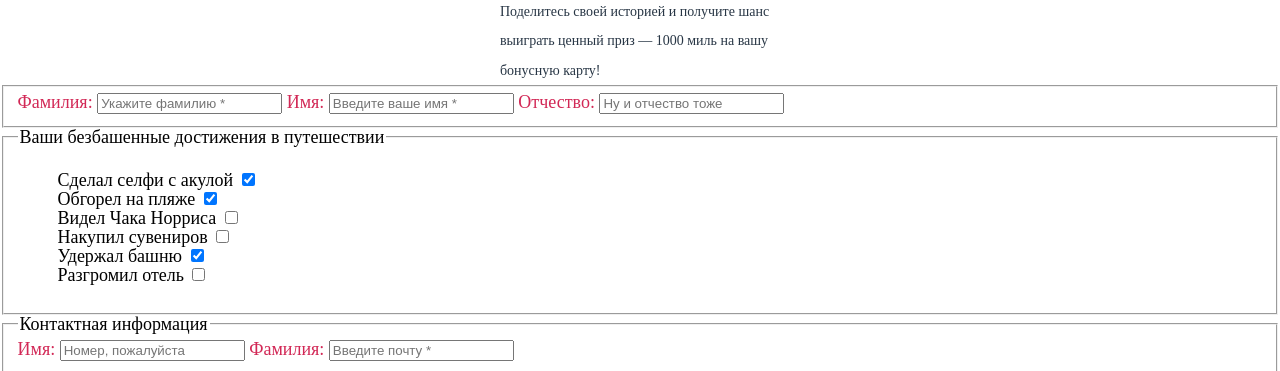
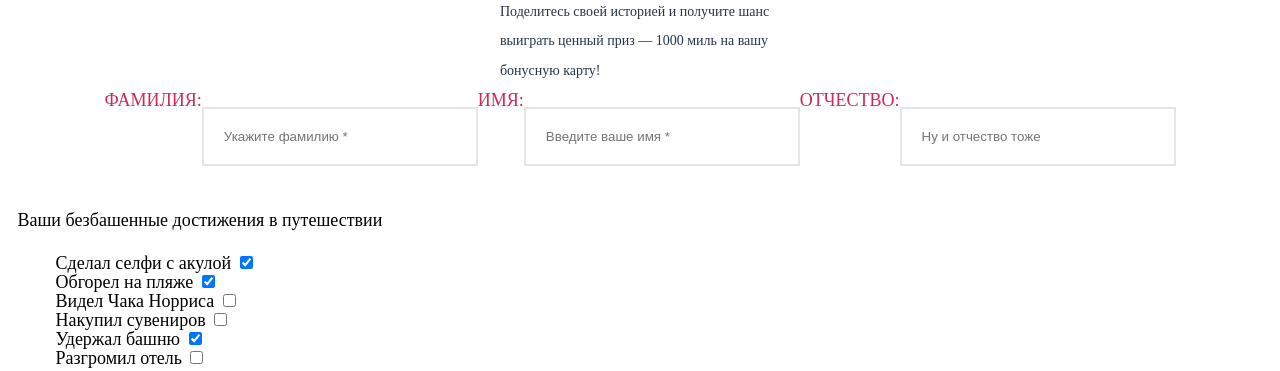
Before and after one commit to lowercaseEnd/pink, a website: page app/form.html in a window 1280 px wide. Shown: the part 395-766 px from the top of the page. Drawn offline with Linux system fonts and the light colour scheme.

Commit message:
Сделал формы для имени на ширине телефона

```diff
--- a/app/scss/main-blocks/_forms-section.scss
+++ b/app/scss/main-blocks/_forms-section.scss
@@ -10,6 +10,7 @@
   line-height: 2.1;
   margin: 0 auto;
 }
+
 .forms-section__invitation--tablet {
   display: none;
 }
@@ -17,4 +18,33 @@
 //labels above input info
 .forms__name-label {
   color: $pink-color;
+  text-transform: uppercase
 }
+
+//hide border around fields
+.forms__container {
+  border: none;
+}
+
+.forms__name {
+  display: flex;
+  width: $mobile-block;
+  margin: 0 auto;
+}
+.forms__input-name {
+  margin-top: 16px;
+  margin-bottom: 33px;
+  padding-left: 20px;
+  width: 276px;
+  height: 59px;
+}
+//borders around input info
+.forms__input-name {
+  border: 2px solid #e5e5e5;
+}
+.forms__input-name:hover {
+  border-color: $dark-color;
+}
+.forms__input-name:active {
+  border-color: $pink-color;
+}
```
Also changed, not shown: app/css/main.css, 1 other file.
